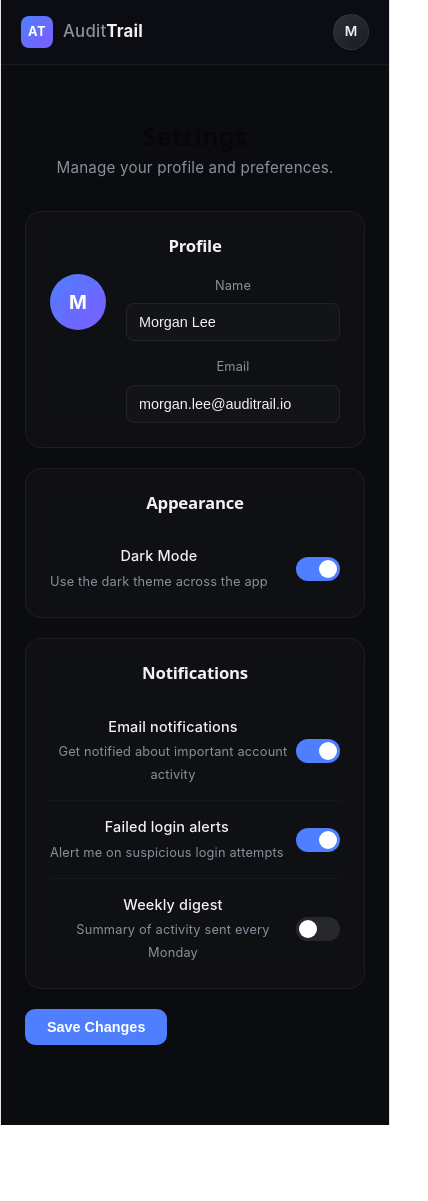
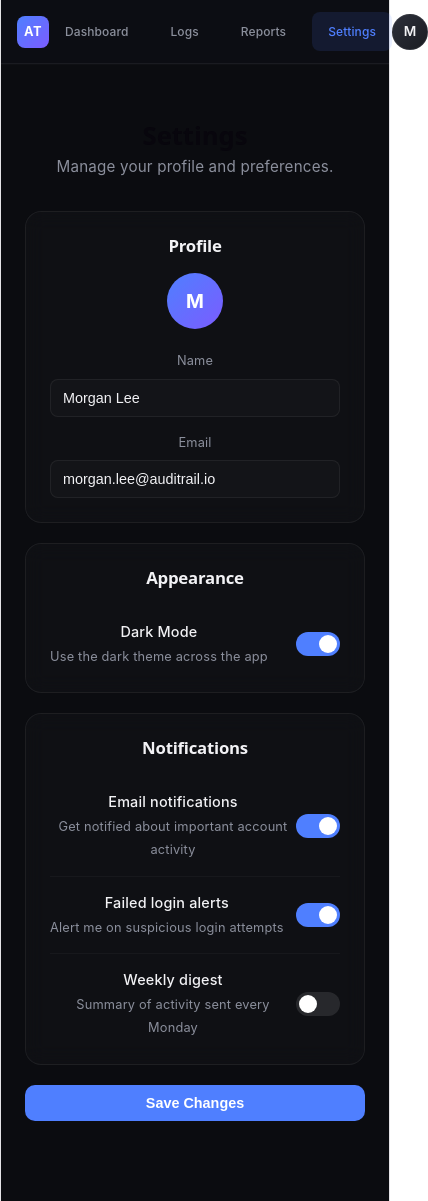
Before and after one commit to Mukul7532/project, a React (Vite) app in the folder client/: page /settings in a window 390 px wide. Shown: the whole page, 428 px wide, since content can reach past the window. Before the commit the page ends 1125 px from the top, so only its background shows below. Built offline with nearby package versions, Linux system fonts and the light colour scheme.

Commit message:
Responsive design fixes

```diff
--- a/client/src/components/Navbar.css
+++ b/client/src/components/Navbar.css
@@ -99,11 +99,31 @@
   cursor: pointer;
 }
 
-@media (max-width: 640px) {
+
+@media (max-width: 700px) {
   .navbar {
-    padding: 14px 20px;
+    padding: 12px 16px;
   }
+
   .navbar-links {
+    gap: 10px;
+  }
+
+  .navbar-links a {
+    font-size: 0.75rem;
+  }
+
+  .logo-text {
     display: none;
   }
 }
+
+@media (max-width: 360px) {
+  .navbar-links {
+    gap: 6px;
+  }
+
+  .navbar-links a {
+    font-size: 0.68rem;
+  }
+}
--- a/client/src/pages/Settings.css
+++ b/client/src/pages/Settings.css
@@ -159,3 +159,23 @@
   from { opacity: 0; }
   to { opacity: 1; }
 }
+@media (max-width: 500px) {
+  .profile-row {
+    flex-direction: column;
+    align-items: center;
+    text-align: center;
+  }
+
+  .profile-fields {
+    width: 100%;
+  }
+
+  .settings-save-row {
+    flex-direction: column;
+    align-items: stretch;
+  }
+
+  .save-btn {
+    width: 100%;
+  }
+}
```
